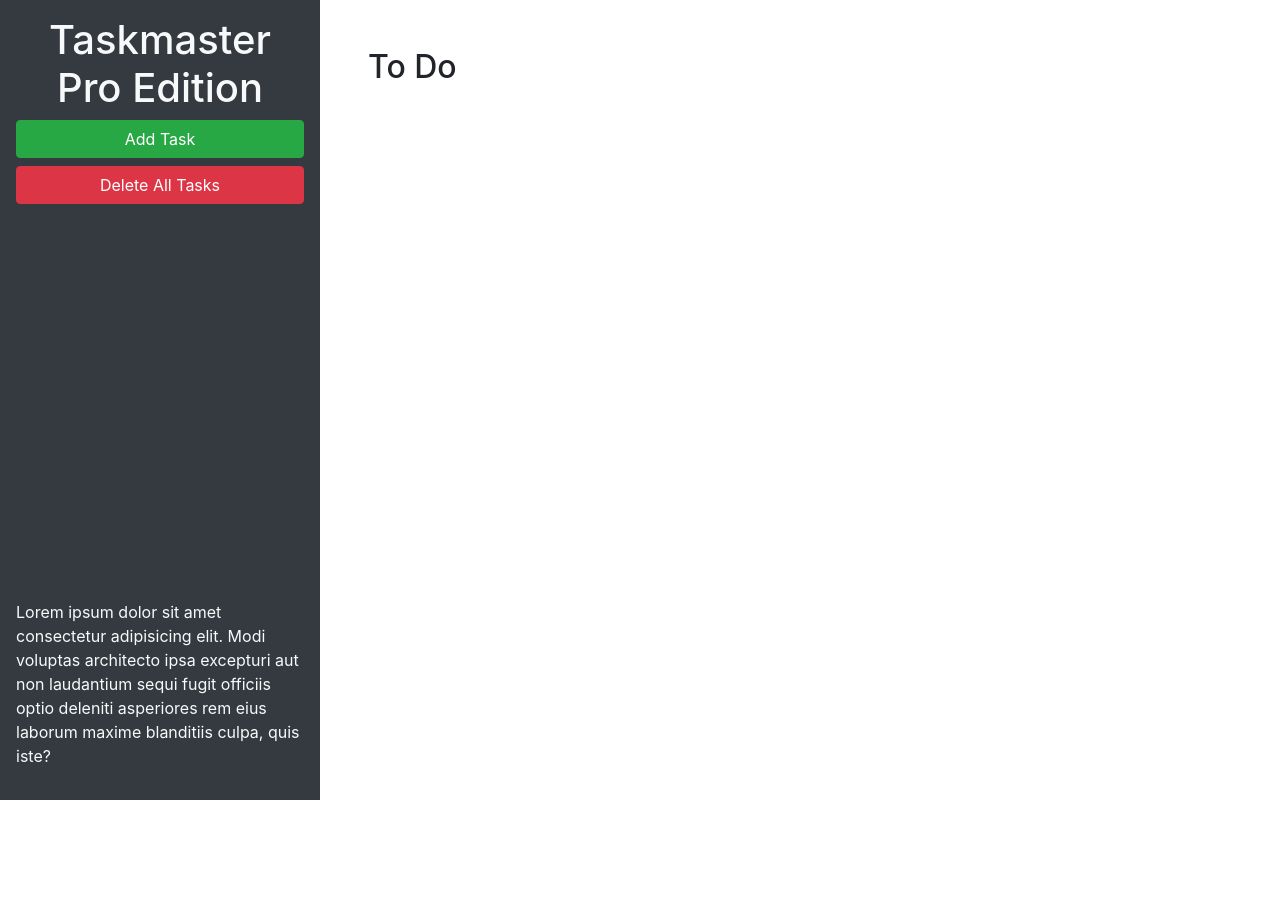
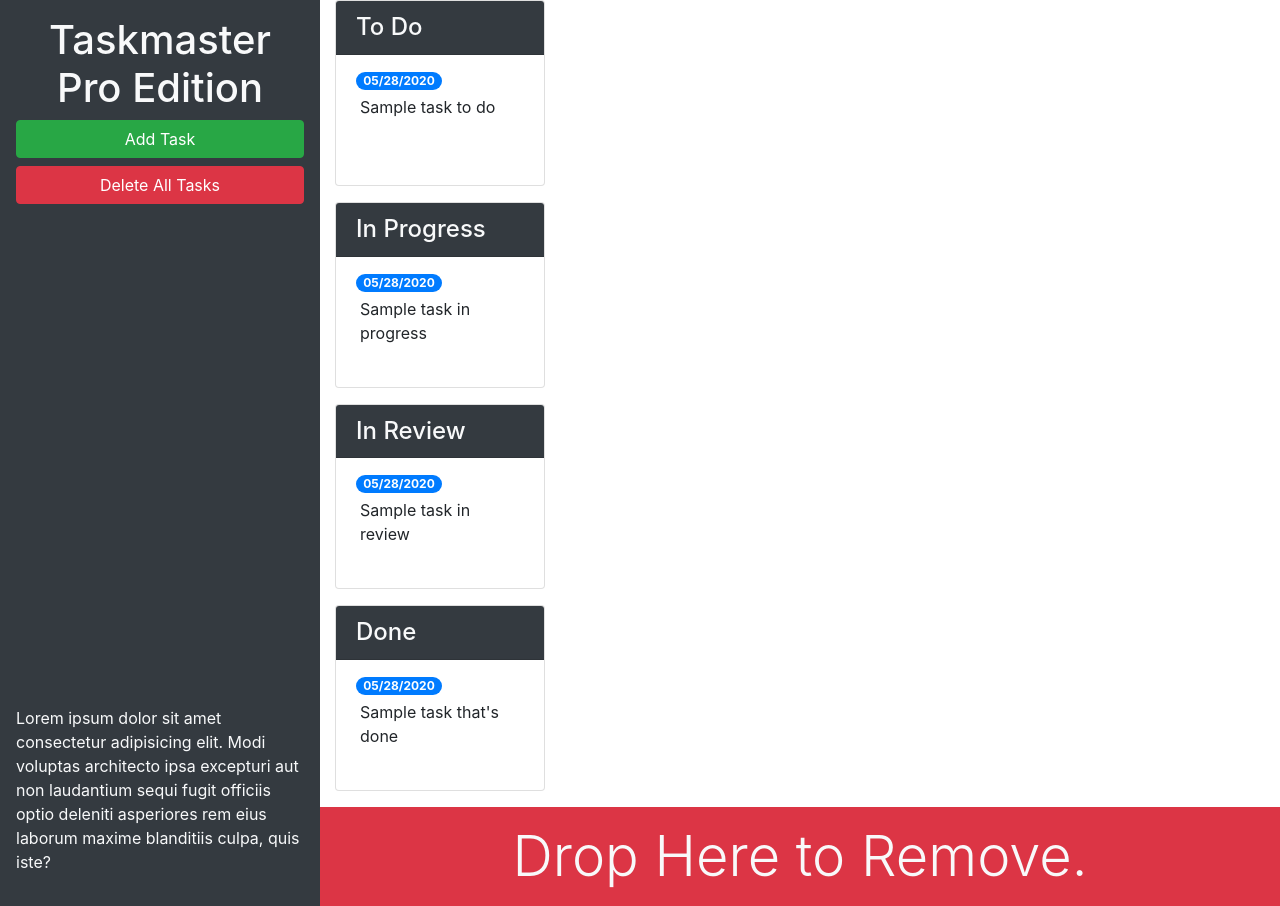
Before and after one commit to Sonarie/taskmaster-pro, a plain HTML site: page index.html in a window 1280 px wide. Before the commit the page ends 800 px from the top, so only its background shows below. Drawn offline with nearby package versions, Linux system fonts and the light colour scheme.

Commit message:
bootstrap kind of matches

```diff
--- a/index.html
+++ b/index.html
@@ -15,7 +15,7 @@
   <body>
     <div class="row min-vh-100 no-gutters">
       <header
-        class="col-12 col-lg-3 bg-dark text-light d-flex flex-column p-4 p-lg-3"
+        class="col-12 col-lg-3 bg-dark text-light sticky-top d-flex flex-column p-4 p-lg-3"
       >
         <h1 class="text-center">Taskmaster Pro Edition</h1>
         <button
@@ -29,7 +29,7 @@
         <button id="remove-tasks" class="btn btn-block btn-danger">
           Delete All Tasks
         </button>
-        <p class="mt-auto">
+        <p class="mt-auto d-none d-lg-block">
           Lorem ipsum dolor sit amet consectetur adipisicing elit. Modi voluptas
           architecto ipsa excepturi aut non laudantium sequi fugit officiis
           optio deleniti asperiores rem eius laborum maxime blanditiis culpa,
@@ -37,13 +37,63 @@
         </p>
       </header>
       <main class="col-12 col-lg-9">
-        <div class="m-5">
-          <h2>To Do</h2>
-          <ul id="list-toDo" class="list-group"></ul>
+        <div class="col-12 col-md-6 col-xl-3 mb-3">
+          <div class="card">
+            <h4 class="card-header bg-dark text-light">To Do</h4>
+            <ul id="list-toDo" class="list-group list-group-flush">
+              <li class="list-group-item">
+                <span class="badge badge-primary badge-pill">05/28/2020</span>
+                <p class="m-1">Sample task to do</p>
+              </li>
+            </ul>
+          </div>
+        </div>
+        <!-- todo end -->
+        <!-- in progress start -->
+        <div class="col-12 col-md-6 col-xl-3 mb-3">
+          <div class="card">
+            <h4 class="card-header bg-dark text-light">In Progress</h4>
+            <ul id="list-inProgress" class="list-group list-group-flush">
+              <li class="list-group-item">
+                <span class="badge badge-primary badge-pill">05/28/2020</span>
+                <p class="m-1">Sample task in progress</p>
+              </li>
+            </ul>
+          </div>
+        </div>
+        <!-- in progress end -->
+        <!-- in review start -->
+        <div class="col-12 col-md-6 col-xl-3 mb-3">
+          <div class="card">
+            <h4 class="card-header bg-dark text-light">In Review</h4>
+            <ul id="list-inReview" class="list-group list-group-flush">
+              <li class="list-group-item">
+                <span class="badge badge-primary badge-pill">05/28/2020</span>
+                <p class="m-1">Sample task in review</p>
+              </li>
+            </ul>
+          </div>
+        </div>
+        <!-- in review end -->
+        <!-- done start -->
+        <div class="col-12 col-md-6 col-xl-3 mb-3">
+          <div class="card">
+            <h4 class="card-header bg-dark text-light">Done</h4>
+            <ul id="list-done" class="list-group list-group-flush">
+              <li class="list-group-item">
+                <span class="badge badge-primary badge-pill">05/28/2020</span>
+                <p class="m-1">Sample task that's done</p>
+              </li>
+            </ul>
+          </div>
+        </div>
+        <div id="trash">
+          <div class="w-100 bg-danger p-3 text-center text-light display-4">
+            Drop Here to Remove.
+          </div>
         </div>
       </main>
     </div>
-
     <!-- Modal -->
     <div
       class="modal fade"
@@ -70,12 +120,17 @@
             <form>
               <div class="form-group">
                 <label for="modalTaskDescription">Task description</label>
-                <textarea id="modalTaskDescription" rows="3"></textarea>
+                <textarea
+                  id="modalTaskDescription"
+                  rows="3"
+                  class="form-control"
+                ></textarea>
               </div>
               <div class="form-group">
                 <label for="modalDueDate">Due date</label>
                 <input
                   type="text"
+                  class="form-control"
                   id="modalDueDate"
                   placeholder="mm/dd/yyyy"
                   autocomplete="off"
```
